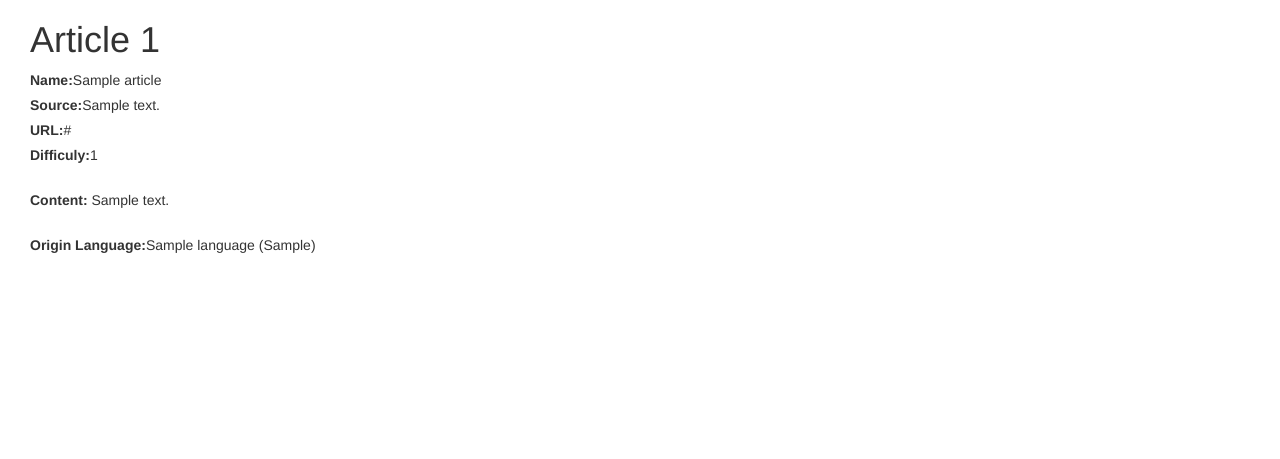
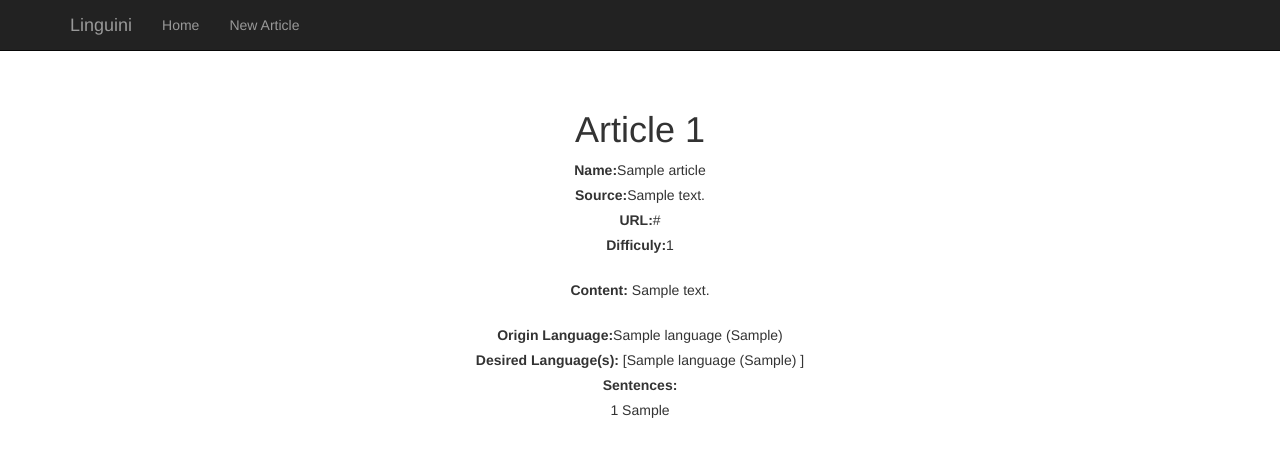
Before and after one commit to edwatt/Linguini, a Django app: page /translations/article/1/ in a window 1280 px wide. Shown: the top 459 px of the page. Run offline with Django 3.2, Linux system fonts and the light colour scheme; tables that the repository leaves empty hold one stand-in row (values such as "Sample post"); some libraries are stand-ins or nearby versions.

Commit message:
3rd Meeting w/ Desi

```diff
--- a/translations/models.py
+++ b/translations/models.py
@@ -41,11 +41,11 @@ class Sentence(models.Model):
     original = models.TextField()
     accepted_translation = models.TextField()
     best_attempt = models.TextField()
-    translation_is_choosen = models.BooleanField()
-    attempts_before_acceptance = models.IntegerField()
+    translation_is_choosen = models.BooleanField(default=False)
+    attempts_before_acceptance = models.IntegerField(default=0)
 
 class Linguini_Translation(models.Model):
     article = models.ForeignKey('Article')
     desired_language = models.ForeignKey('Language')
-    acceptance_threshold = models.IntegerField(default=0)
+    acceptance_threshold = models.IntegerField(default=1)
     date_completed = models.DateTimeField('date all sentences translated', null=True)
--- /dev/null
+++ b/translations/static/translations/styles/base-generic.css
@@ -0,0 +1,7 @@
+body {
+  padding-top: 50px;
+}
+.starter-template {
+  padding: 40px 15px;
+  text-align: center;
+}
--- a/translations/templates/translations/article-detail.html
+++ b/translations/templates/translations/article-detail.html
@@ -22,6 +22,14 @@
         {{ article.content }}
          </br></br>
         <label>Origin Language:</label>{{article.origin_language.name}} ({{article.origin_language.country}})</br>
+        <label>Desired Language(s):</label> {% for language in desired_languages %}
+            [{{language.name}} ({{language.country}}) ]
+            {% endfor %}
+        </br>
+        <label>Sentences:</label></br>
+        {% for sentence in sentences %}
+           {{forloop.counter}}  {{sentence.original}} </br>
+        {% endfor %}
 
     </div>
 </div>
--- a/translations/templates/translations/article-list.html
+++ b/translations/templates/translations/article-list.html
@@ -6,6 +6,12 @@
 {% endblock extra_styles %}
 
 {% block title %}Linguini - Articles{% endblock title %}
+
+{% block navbar %}
+            <li class="active"><a href="/translations/articles" class="vt-p">Home</a></li>
+            <li><a href="/translations/new-article" class="vt-p">New Article</a></li>
+            <!--<li><a href="/translations/articles" class="vt-p">Contact</a></li>-->
+{% endblock navbar %}
 
 {% block content %}
 
--- a/translations/templates/translations/base-generic.html
+++ b/translations/templates/translations/base-generic.html
@@ -4,22 +4,52 @@
 <html lang="en">
 <head>
     <link rel="stylesheet" href="{% static "translations/styles/bootstrap.min.css" %}" />
+    <link rel="stylesheet" href="{% static "translations/styles/base-generic.css" %}" />
+
     {% block extra_styles %}{% endblock extra_styles%}
+    <meta charset="utf-8">
+    <meta http-equiv="X-UA-Compatible" content="IE=edge">
+    <meta name="viewport" content="width=device-width, initial-scale=1">
+    <meta name="description" content="">
+    <meta name="author" content="">
+    <link rel="shortcut icon" href="../../assets/ico/favicon.ico">
+
     <title>{% block title %}Linguini{% endblock title %}</title>
 </head>
 
 <body>
-    <!--<div id="sidebar">
-        {% block sidebar %}
-        <ul>
-            <li><a href="/">Home</a></li>
-            <li><a href="/blog/">Blog</a></li>
-        </ul>
-        {% endblock %}
-    </div>-->
+        <div class="navbar navbar-inverse navbar-fixed-top" role="navigation">
+      <div class="container">
+        <div class="navbar-header">
+          <button type="button" class="navbar-toggle" data-toggle="collapse" data-target=".navbar-collapse">
+            <span class="sr-only">Toggle navigation</span>
+            <span class="icon-bar"></span>
+            <span class="icon-bar"></span>
+            <span class="icon-bar"></span>
+          </button>
+          <a class="navbar-brand vt-p" href="/translations">Linguini</a>
+        </div>
+        <div class="collapse navbar-collapse">
+          <ul class="nav navbar-nav">
+            {% block navbar %}
+            <li><a href="/translations/articles" class="vt-p">Home</a></li>
+            <li><a href="/translations/new-article" class="vt-p">New Article</a></li>
+            <!--<li><a href="/translations/articles" class="vt-p">Contact</a></li>-->
+            {% endblock navbar %}
+          </ul>
+        </div><!--/.nav-collapse -->
+      </div>
+    </div>
+    <div class="container">
 
-    <div id="content">
-        {% block content %}{% endblock %}
+        <div id="content">
+            <div class="starter-template">
+                {% block content %}{% endblock %}
+            </div>
+        </div>
     </div>
+
+    <script src="https://ajax.googleapis.com/ajax/libs/jquery/1.11.0/jquery.min.js"></script>
+    <script src="../../dist/js/bootstrap.min.js"></script>
 </body>
 </html>
--- a/translations/urls.py
+++ b/translations/urls.py
@@ -5,5 +5,5 @@ urlpatterns = patterns('',
     url(r'^submit-new-article/$', views.submit_new_article, name='submit-new-article'),
     url(r'^new-article/$', views.new_article, name='new-article'),
     url(r'^articles/$', views.ArticleListView.as_view(), name='article_list'),
-    url(r'^article/(?P<pk>\d+)/$', views.ArticleView.as_view(), name='article'),
+    url(r'^article/(?P<pk>\d+)/$', views.article_detail, name='article'),
 )
--- a/translations/views.py
+++ b/translations/views.py
@@ -3,8 +3,9 @@ from django.http import HttpResponse, Http404, HttpResponseRedirect
 from django.template import RequestContext, loader
 from django.core.urlresolvers import reverse
 from django.views import generic
-from translations.models import Article, Language, Linguini_Translation
+from translations.models import Article, Language, Linguini_Translation, Sentence
 from datetime import datetime
+from nltk import tokenize
 
 def new_article(request):
     languages = Language.objects.all()
@@ -21,9 +22,9 @@ def submit_new_article(request):
         article_difficulty = request.POST['article-difficulty']
         article_content = request.POST['article-content']
         article_origin_language = request.POST['article-origin-language']
-        article_desired_languages = request.POST['article-desired-language']
+        article_desired_languages = request.POST.getlist('article-desired-language')
 
-    except (KeyError, Choice.DoesNotExist):
+    except (KeyError):
         #Redisplay the article creation form
         return render(request, 'translations/new-article.html', {
             'error_message' : "You didn't select a choice.",
@@ -33,11 +34,31 @@ def submit_new_article(request):
                                     difficulty=article_difficulty, content=article_content, origin_language_id=article_origin_language,
                                     date_added=datetime.now(), submitted_by_id=1)
 
+        content_sentences = tokenize.sent_tokenize(article_content)
+
         for desired_language_id in article_desired_languages:
             desired_translation = Linguini_Translation.objects.create(article=new_article, desired_language_id=desired_language_id)
+            for sentence in content_sentences:
+                Sentence.objects.create(linguini_trans=desired_translation, original=sentence)
+
+        return HttpResponseRedirect(reverse('translations:article_list'))
 
 
-        return HttpResponseRedirect(reverse('translations:articles'))
+def article_detail(request, pk):
+    try:
+        article = Article.objects.get(pk=pk)
+
+    except (KeyError, Article.DoesNotExist):
+        #Redisplay the article creation form
+        return render(request, 'translations/article-detail.html', {
+            'error_message' : "Article doesn't exist.",
+            })
+    else:
+        desired_languages = Language.objects.filter(linguini_translation__article=article)
+        linguini_trans = Linguini_Translation.objects.filter(article=article)[0]
+        sentences = Sentence.objects.filter(linguini_trans = linguini_trans).order_by('id')
+
+    return render(request, 'translations/article-detail.html', {'article':article, 'desired_languages':desired_languages, 'sentences':sentences})
 
 class ArticleView(generic.DetailView):
     model = Article
```
Also changed, not shown: translations/templates/translations/new-article.html (+6 -1 lines).
